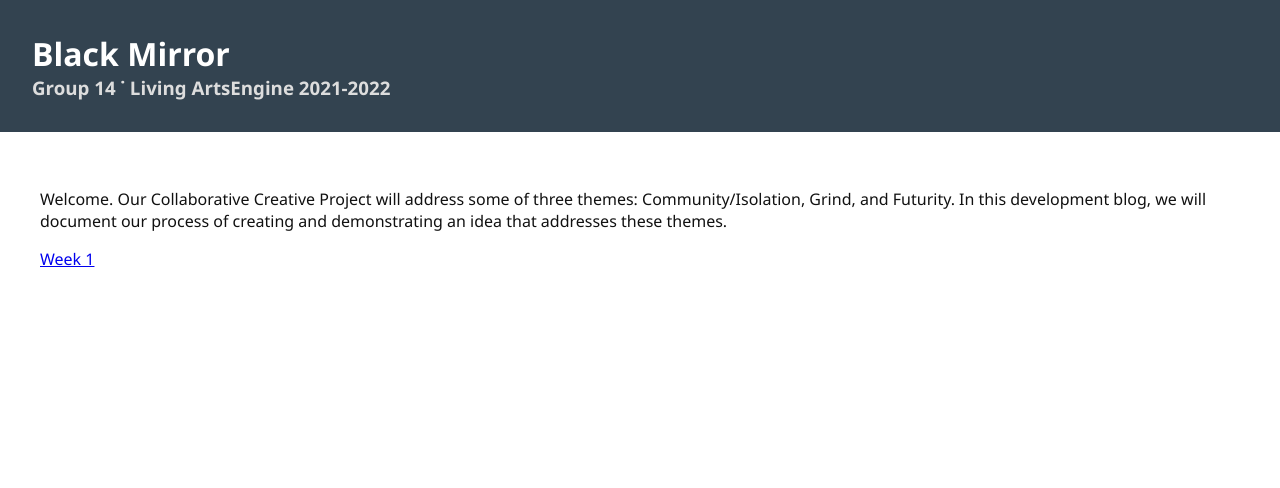
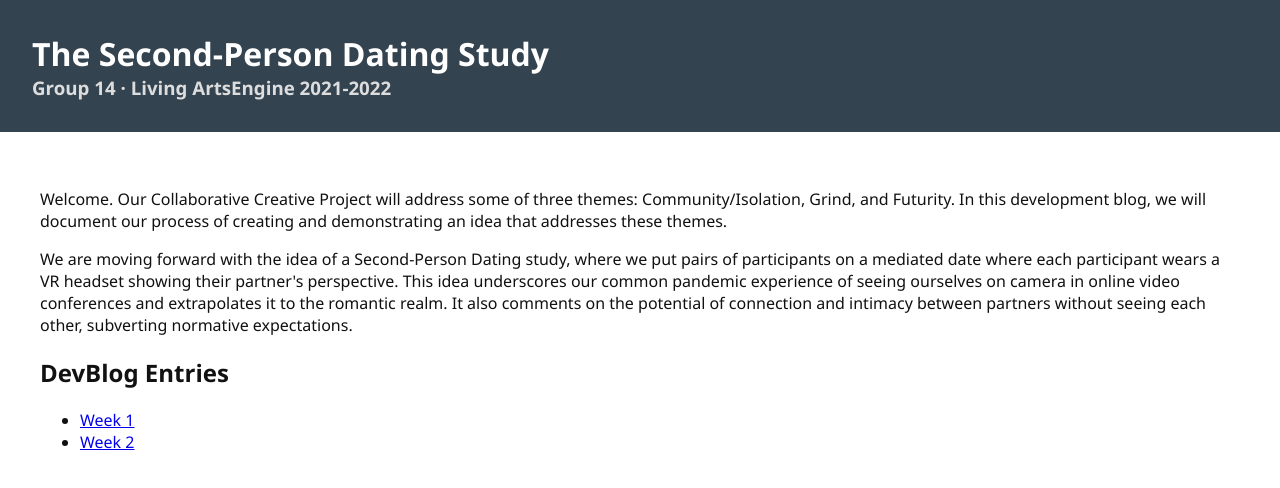
Before and after one commit to broad-well/ccp-devblog, a plain HTML site: page index.html in a window 1280 px wide. Drawn offline with Linux system fonts and the light colour scheme.

Commit message:
Add week 2 pub link and idea description

```diff
--- a/index.html
+++ b/index.html
@@ -9,15 +9,28 @@
 </head>
 <body>
     <header>
-        <h1>Black Mirror</h1>
-        <h3>Group 14 &dot; Living ArtsEngine 2021-2022</h3>
+        <h1>The Second-Person Dating Study</h1>
+        <h3>Group 14 &middot; Living ArtsEngine 2021-2022</h3>
     </header>
     <main>
         <p>Welcome. Our Collaborative Creative Project will address some of three themes:
             Community/Isolation, Grind, and Futurity. In this development blog, we will
             document our process of creating and demonstrating an idea that addresses these themes.</p>
 
-        <a href="https://docs.google.com/document/d/e/2PACX-1vSMJ30x0mxrUN3JaPONlZ48YSiGMU5G8Q8_HEWjOJztpCrqbRcO7i6xr6mMX-epqqlwEb4WarMqXf-D/pub">Week 1</a>
+        <p>We are moving forward with the idea of a Second-Person Dating study,
+            where we put pairs of participants on a mediated date where each participant
+            wears a VR headset showing their partner's perspective. This idea underscores our
+            common pandemic experience of seeing ourselves on camera in online video conferences
+            and extrapolates it to the romantic realm. It also comments on the potential of
+            connection and intimacy between partners without seeing each other, subverting
+            normative expectations.</p>
+
+        <h2>DevBlog Entries</h2>
+
+        <ul>
+            <li><a href="https://docs.google.com/document/d/e/2PACX-1vSMJ30x0mxrUN3JaPONlZ48YSiGMU5G8Q8_HEWjOJztpCrqbRcO7i6xr6mMX-epqqlwEb4WarMqXf-D/pub">Week 1</a></li>
+            <li><a href="https://docs.google.com/document/d/e/2PACX-1vSxC9_Ap1tYJ1Bo7PySQKH0qMl62oe1zljH4ylJMFgW3dBGPjw5OTX-EZWpz6zGRp0gI1wKnBv7zX3a/pub">Week 2</a></li>
+        </ul>
     </main>
 </body>
 </html>
```
